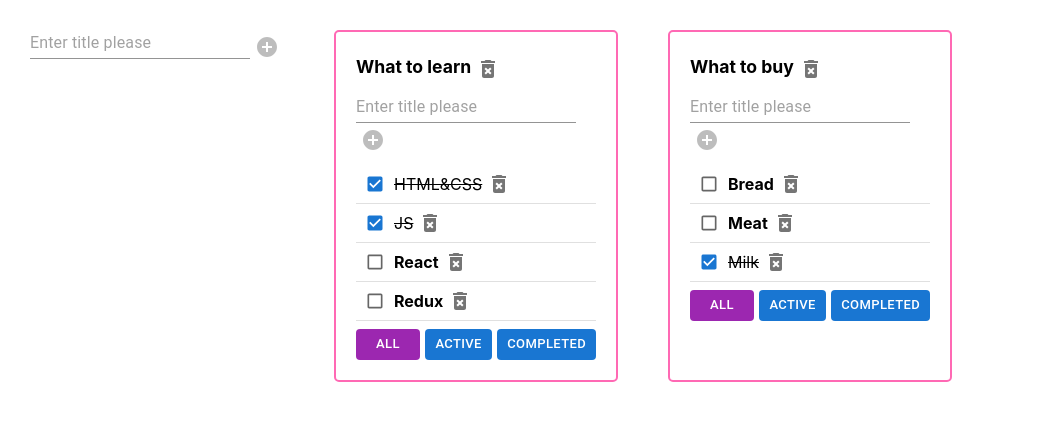
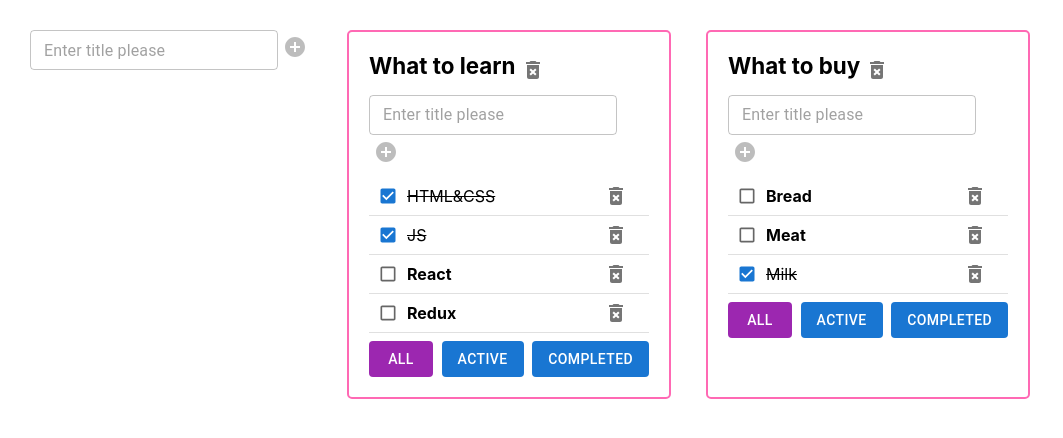
Before and after one commit to vbsm11/todolist-comeback, a React (Create React App) app: page / in a window 1280 px wide. Shown: the top 438 px of the page, without its empty margins (0-1063 px from the left). Built offline with nearby package versions, Linux system fonts and the light colour scheme; the HTML template or start-up script is replaced by a standard one.

Commit message:
TextField for EditableSpan.tsx. Little general refactoring

```diff
--- a/src/AddItemForm.tsx
+++ b/src/AddItemForm.tsx
@@ -50,7 +50,7 @@ export const AddItemForm: FC<AddItemFormPropsType> = (props) => {
     return (
         <div>
             <TextField
-                variant={'standard'}
+                variant={'outlined'}
                 size={'small'}
                 placeholder={'Enter title please'}
                 error={error}
--- a/src/App.css
+++ b/src/App.css
@@ -4,11 +4,11 @@
 }
 
 .App > div {
-  margin-right: 50px;
+  margin-right: 35px;
 }
 
 .todolist {
-  width: 240px;
+  width: 280px;
   border: 2px solid hotpink;
   border-radius: 5px;
   padding: 20px;
@@ -23,23 +23,14 @@
   text-decoration: line-through;
 }
 
-.btn-active {
-  background-color: cornflowerblue;
-  color: white;
-  border: 2px solid cornflowerblue;
-}
 
-.input-error {
-  outline: none;
-  border: 2px solid red;
-}
 
 .titleWithButton {
   margin-bottom: 8px;
 }
 
 .todoTitle {
-  font-size: 110%;
+  font-size: 140%;
   font-weight: bold;
 }
 
--- a/src/EditableSpan.tsx
+++ b/src/EditableSpan.tsx
@@ -1,4 +1,5 @@
 import React, {ChangeEvent, FC, useState} from 'react';
+import {TextField} from '@mui/material';
 
 type EditableSpanPropsType = {
     title: string
@@ -28,7 +29,9 @@ const EditableSpan: FC<EditableSpanPropsType> = (props) => {
 
     return (
         editMode
-            ? <input
+            ? <TextField
+                variant={'standard'}
+                size={'small'}
                 autoFocus
                 value={localTitle}
                 onChange={changeLocalTitleHandler}
--- a/src/TodoList.tsx
+++ b/src/TodoList.tsx
@@ -42,6 +42,14 @@ const TodoList: FC<TodoListPropsType> = (props) => {
                 divider
                 key={task.id}
                 disablePadding
+                secondaryAction={
+                    <IconButton
+                        size={'small'}
+                        onClick={removeTaskHandler}
+                    >
+                        <DeleteForeverIcon/>
+                    </IconButton>
+                }
             >
                 <Checkbox
                     size={'small'}
@@ -53,12 +61,7 @@ const TodoList: FC<TodoListPropsType> = (props) => {
                     spanClasses={taskClasses}
                     changeTitle={changeTaskTitleHandler}
                 />
-                <IconButton
-                    size={'small'}
-                    onClick={removeTaskHandler}
-                >
-                    <DeleteForeverIcon/>
-                </IconButton>
+
             </ListItem>
         )
     })
@@ -94,7 +97,7 @@ const TodoList: FC<TodoListPropsType> = (props) => {
             </List>
             <div className={'btn-filter-container'}>
                 <Button
-                    size='small'
+                    size='medium'
                     variant='contained'
                     disableElevation
                     color={props.filter === 'all' ? 'secondary' : 'primary'}
@@ -102,7 +105,7 @@ const TodoList: FC<TodoListPropsType> = (props) => {
                 >All
                 </Button>
                 <Button
-                    size='small'
+                    size='medium'
                     variant='contained'
                     disableElevation
                     color={props.filter === 'active' ? 'secondary' : 'primary'}
@@ -110,7 +113,7 @@ const TodoList: FC<TodoListPropsType> = (props) => {
                 >Active
                 </Button>
                 <Button
-                    size='small'
+                    size='medium'
                     variant='contained'
                     disableElevation
                     color={props.filter === 'completed' ? 'secondary' : 'primary'}
```
